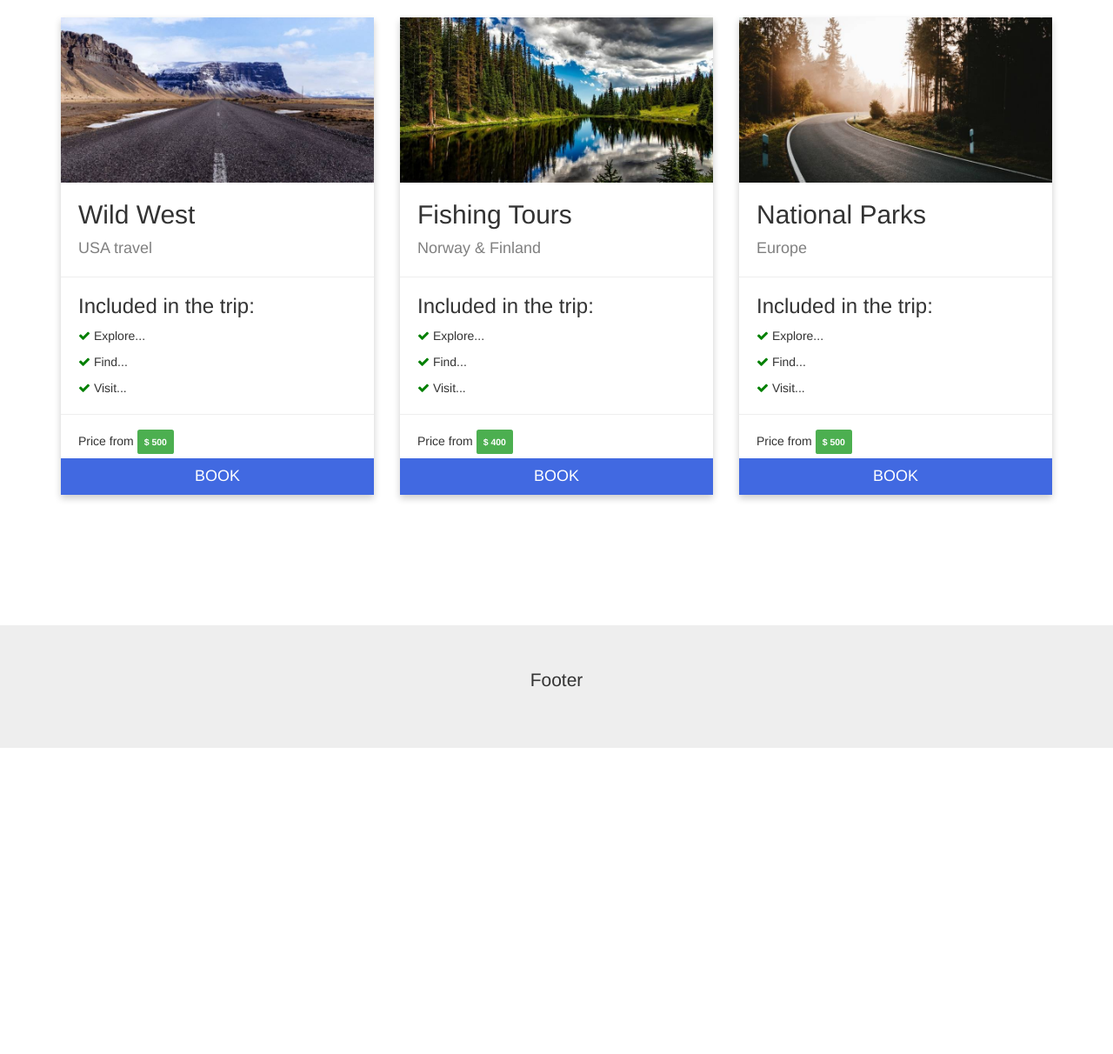
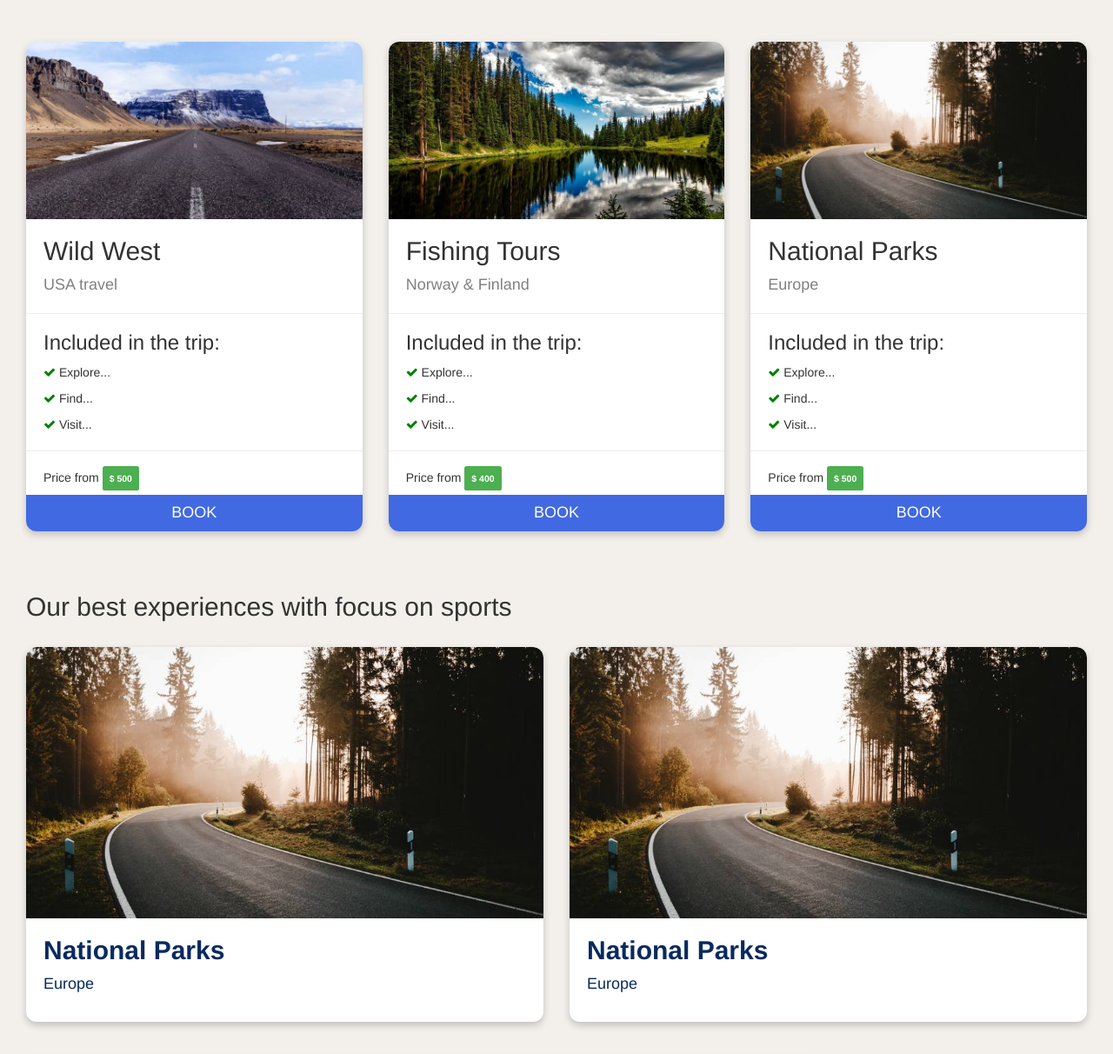
Before and after one commit to AndriiB/travel, a plain HTML site: page index.html in a window 1280 px wide. Shown: the part 520-1732 px from the top of the page at 87% size. Before the commit the page ends 1380 px from the top, so only its background shows below. Drawn offline with nearby package versions, Linux system fonts and the light colour scheme.

Commit message:
Promo cards added

```diff
--- a/index.html
+++ b/index.html
@@ -23,9 +23,9 @@
     </ul>
   </div>
 
-  <div class="container">
+  <div class="container-fluid">
     <div class="header-image">
-    <img src="img/img_nature_wide.jpg" alt="Norway" style="width:100%;">
+    <img src="img/img_nature_wide.jpg" alt="Norway" >
     <button class="btn info">EXPLORE</button>
     <div class="text-block">
       <h4>Tailor-Made experiences</h4>
@@ -36,7 +36,7 @@
 
 
 
-<div class="container">
+<div class="container-fluid">
   <div class="row">
     <div class="col-sm-4">
       <div class="card">
@@ -85,9 +85,55 @@
         <button class="card-button">BOOK</button>
       </div>
     </div>
-
   </div>
 </div>
+
+<div class="container-fluid">
+  <div class="row">
+    <div class="col-sm-12">
+      <h2>Our best experiences with focus on sports</h2>
+      <p></p>
+    </div>
+  </div>
+</div>
+
+<div class="container-fluid">
+  <div class="row">
+    <div class="col-sm-6">
+      <div class="promo-card">
+        <img src="img/road.jpg" alt="John" style="width:100%">
+        <h2>National Parks</h2>
+        <p class="title">Europe</p>
+      </div>
+    </div>
+    <div class="col-sm-6">
+      <div class="promo-card">
+        <img src="img/road.jpg" alt="John" style="width:100%">
+        <h2>National Parks</h2>
+        <p class="title">Europe</p>
+      </div>
+    </div>
+  </div>
+</div>
+
+<div class="container-fluid">
+  <div class="row">
+    <div class="col-sm-9">
+      <div class="promo-card">
+        <img src="img/road.jpg" alt="John" style="width:100%">
+      </div>
+    </div>
+    <div class="col-sm-3">
+        <h2>National Parks</h2>
+        <p class="title">Europe</p>
+    </div>
+  </div>
+</div>
+
+
+
+
+
 
 <div class="jumbotron text-center" style="margin-bottom:0">
   <p>Footer</p>
--- a/style.css
+++ b/style.css
@@ -1,14 +1,22 @@
+
+  body {
+    background-color: #F3F0EC;
+  }
+
+  .container-fluid{
+    padding: 0 30px;
+  }
 
   .nav{
     margin-top: 20px;
   }
 
-  .fakeimg {
-    height: 200px;
-    background: #aaa;
-  }
+ /*Header image*/
+.header-image img {
+  width: 100%;
+}
 
-   /* Container holding the image and the text */
+/* Container holding the image and the text */
 .container {
   position: relative;
 }
@@ -20,9 +28,9 @@
 /* Bottom right text on the header image*/
 .text-block {
   position: absolute;
-  bottom: 20px;
-  right: 20px;
-  background-color: black;
+  bottom: 120px;
+  right: 120px;
+  background-color:#092A5E;
   color: white;
   padding-left: 20px;
   padding-right: 20px;
@@ -37,9 +45,9 @@
   font-size: 16px;
   cursor: pointer;
   position: absolute;
-  bottom: 20px;
-  left: 20px;
-  margin-left: 100px;
+  bottom: 120px;
+  left: 120px;
+  margin-left: 40px;
 }
 
 .info {
@@ -50,11 +58,17 @@
 /*Card styles*/
 
 .card {
+  background-color: #fff;
   box-shadow: 0 4px 8px 0 rgba(0, 0, 0, 0.2);
   max-width: 500px;
   margin: auto;
-  margin-top:50px;
-  margin-bottom:150px;
+  margin-top: 50px;
+  margin-bottom: 50px;
+  border-radius: 12px;
+}
+
+.card img {
+  border-radius: 12px 12px 0 0;
 }
 
 .card p {
@@ -85,6 +99,7 @@
   cursor: pointer;
   width: 100%;
   font-size: 18px;
+  border-radius: 0 0 12px 12px;
 }
 
 a {
@@ -101,6 +116,41 @@ button:hover, a:hover {
   color:green;
 }
 
+/*Promo cards*/
+.promo-card {
+  background-color: #fff;
+  box-shadow: 0 4px 8px 0 rgba(0, 0, 0, 0.2);
+  margin-top: 20px;
+  margin-bottom: 20px;
+  border-radius: 12px;
+  overflow: hidden;
+}
+
+.promo-card img {
+  border-radius: 12px 12px 0 0;
+  -webkit-transform: scale(1);
+  transform: scale(1);
+  -webkit-transition: .3s ease-in-out;
+  transition: .3s ease-in-out;
+}
+
+.promo-card img:hover {
+  -webkit-transform: scale(1.05);
+  transform: scale(1.05);
+}
+
+.promo-card h2 {
+  padding-left: 20px;
+  color: #092A5E;
+  font-weight:bold;
+}
+
+.promo-card p{
+  padding: 0 0 20px 20px;
+  color: #092a5e;
+}
+
+
 /*Price label*/
 .label {
   color: white;
```
